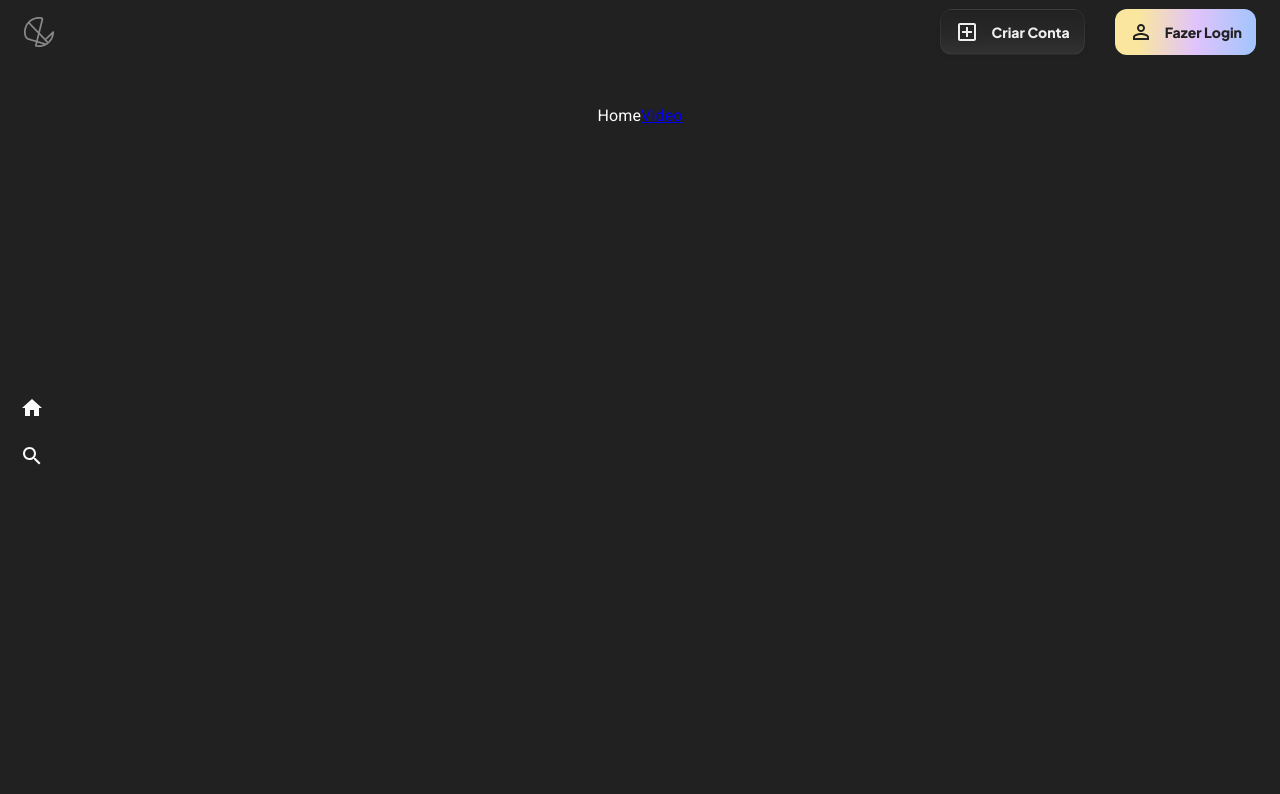
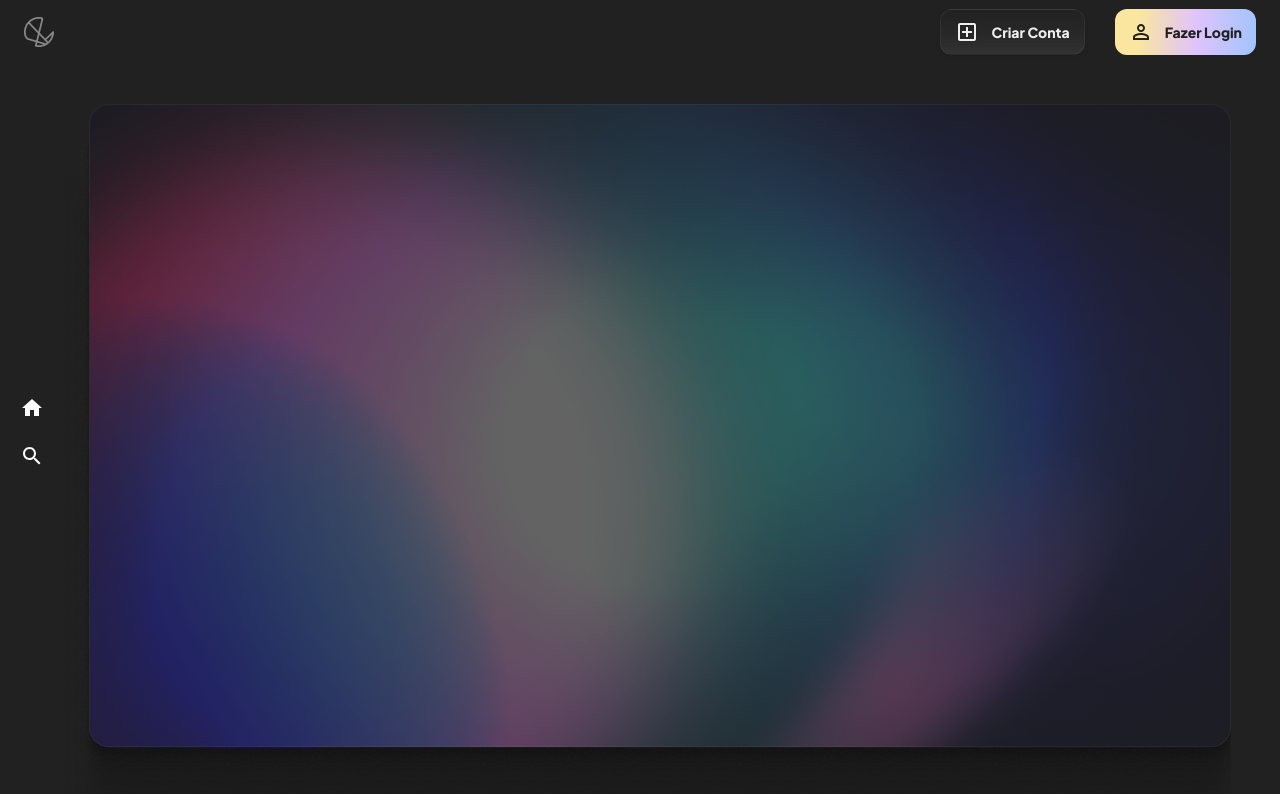
Before and after one commit to DaviSant0s/telos-flix, a React (Create React App) app: page / in a window 1280 px wide. Shown: the top 794 px of the page. Built offline with nearby package versions, Linux system fonts and the light colour scheme.

Commit message:
feat(mainvideo): criação da componente main video

```diff
--- /dev/null
+++ b/src/components/mainVideo/index.jsx
@@ -0,0 +1,8 @@
+import React from 'react'
+import image from './Hero.png'
+
+export default function MainVideo() {
+  return (
+    <div><img src={image} alt="" /></div>
+  )
+}
--- a/src/pages/home/index.jsx
+++ b/src/pages/home/index.jsx
@@ -1,11 +1,11 @@
 import { Link } from 'react-router-dom';
 import React from 'react'
+import MainVideo from '../../components/mainVideo';
 
 function Home() {
   return (
     <div>
-        Home
-        <Link to="/videos">Video</Link>
+      <MainVideo/>
     </div>
   )
 }
```
Also changed, not shown: src/components/mainVideo/Hero.png (added).
